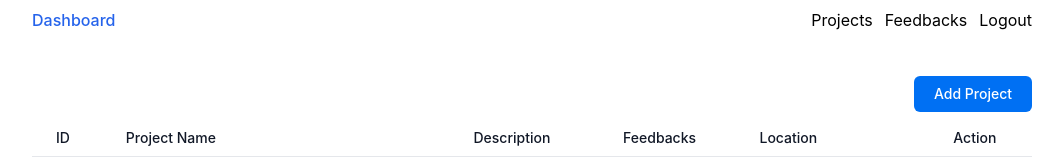
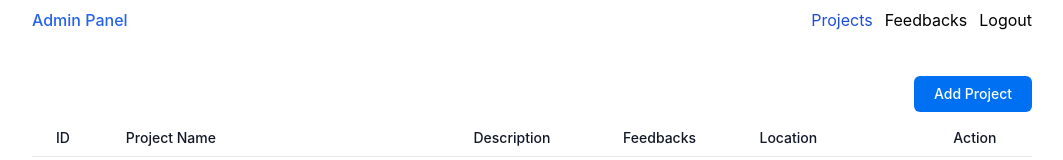
Before and after one commit to caleadrian/municipality-mapping, a Next.js app: page /admin in a window 1280 px wide. Shown: the top 160 px of the page, without its empty margins (108-1171 px from the left). Built offline with nearby package versions, Linux system fonts and the light colour scheme.

Commit message:
Fix Header Active Link

```diff
--- a/components/AdminHeader.js
+++ b/components/AdminHeader.js
@@ -1,16 +1,41 @@
-import React from 'react'
+import React, { useState, useEffect } from 'react'
 import Link from 'next/link'
+import { useRouter } from 'next/router'
 
 function AdminHeader() {
+
+    const router = useRouter()
+    const [activePath, setActivePath] = useState(0)
+
+    useEffect(() => {
+        console.log(router.pathname)
+        if (router.pathname === '/admin') {
+            setActivePath(0)
+        } else if (router.pathname === '/admin/feedbacks') {
+            setActivePath(1)
+        } else {
+            setActivePath(null)
+        }
+    }, [router]);
+
     return (
         <div
             className='py-2 px-3 flex justify-between items-center'
         >
-            <div className='font-medium text-blue-600'>Dashboard</div>
+            <Link href={'/admin'}>
+                <div className='font-medium text-blue-600 cursor-pointer'>
+                    Admin Panel
+                </div>
+            </Link>
+
 
             <div className='flex gap-x-3'>
-                <Link href={'/admin'}>Projects</Link>
-                <Link href={'/admin/feedbacks'}>Feedbacks</Link>
+                <Link href={'/admin'}>
+                    <div className={`${activePath === 0 ? 'text-blue-700' : ''} cursor-pointer`}>Projects</div>
+                </Link>
+                <Link href={'/admin/feedbacks'}>
+                    <div className={`${activePath === 1 ? 'text-blue-700' : ''} cursor-pointer`}>Feedbacks</div>
+                </Link>
                 <button>Logout</button>
             </div>
         </div>
--- a/pages/admin/index.js
+++ b/pages/admin/index.js
@@ -1,10 +1,12 @@
-import React, { useRef } from 'react'
+import React, { useEffect } from 'react'
 import AdminHeader, { LayoutStyle, AdminContentLayout } from '../../components/AdminHeader'
 import Link from 'next/link'
 
 function Admin() {
 
-
+    useEffect(() => {
+        // console.log('test')
+    }, []);
 
     return (
         <div className={LayoutStyle}>
--- a/pages/admin/project/[pid].js
+++ b/pages/admin/project/[pid].js
@@ -86,6 +86,7 @@ function Project() {
                         },
                         file: url,
                         createdAt: serverTimestamp(),
+                        feedbacks: [],
                         createdBy: 'uid'
                     }
 
```
